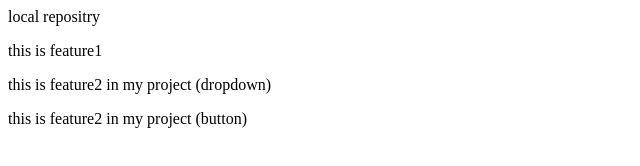
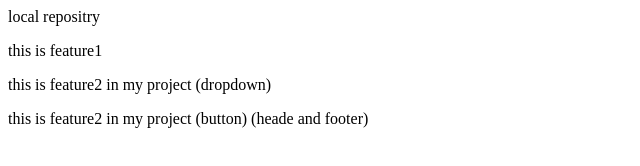
Before and after one commit to Hamidkhan7050/Local-repo-, a plain HTML site: page index.html in a window 1280 px wide. Shown: the whole page, without its empty margins (0-640 px from the left). Drawn offline with Linux system fonts and the light colour scheme.

```diff
--- a/index.html
+++ b/index.html
@@ -3,4 +3,4 @@
 
 <p>this is feature2 in my project (dropdown) </p>
 
-<p>this is feature2 in my project  (button)  </p>
+<p>this is feature2 in my project  (button) (heade and footer) </p>
```
